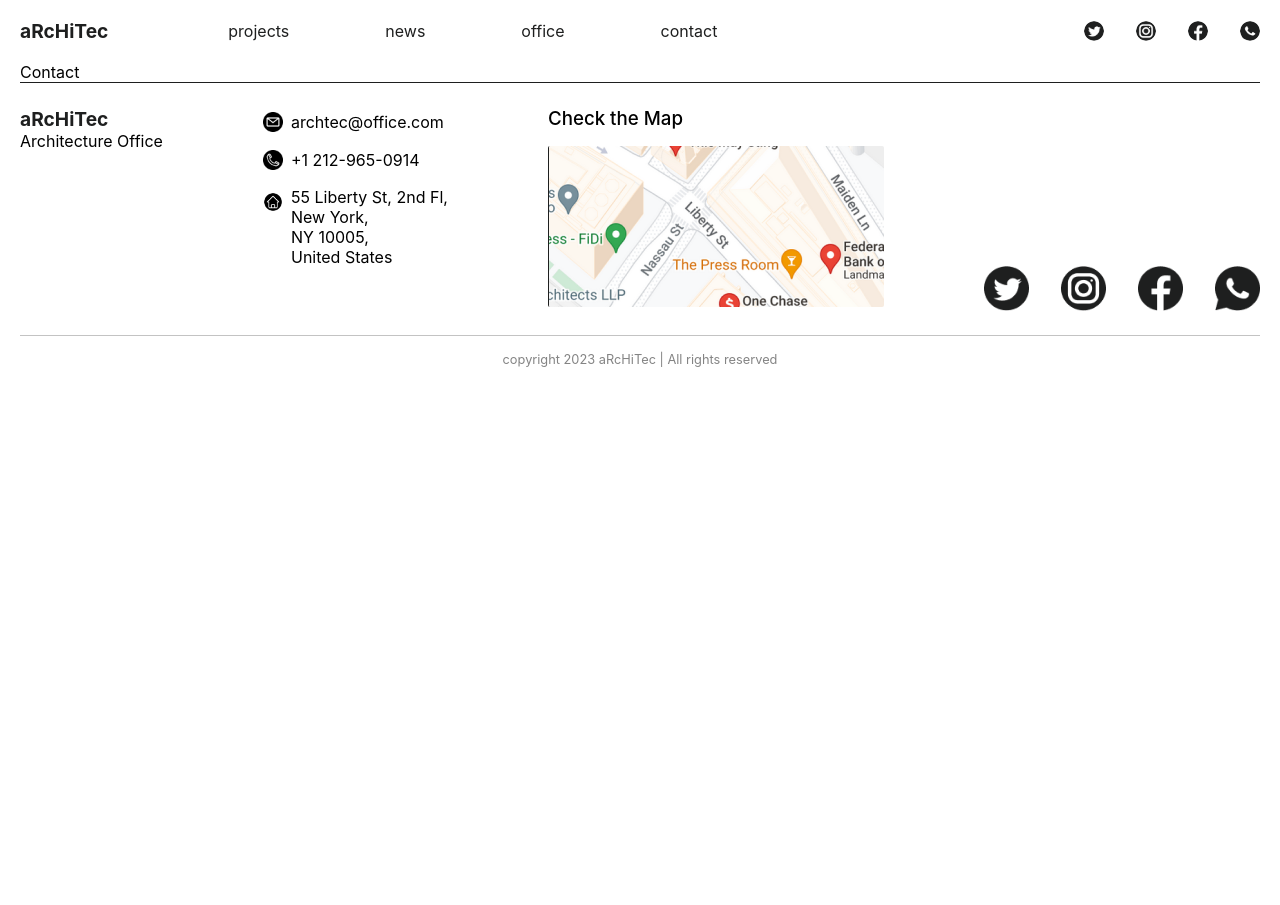
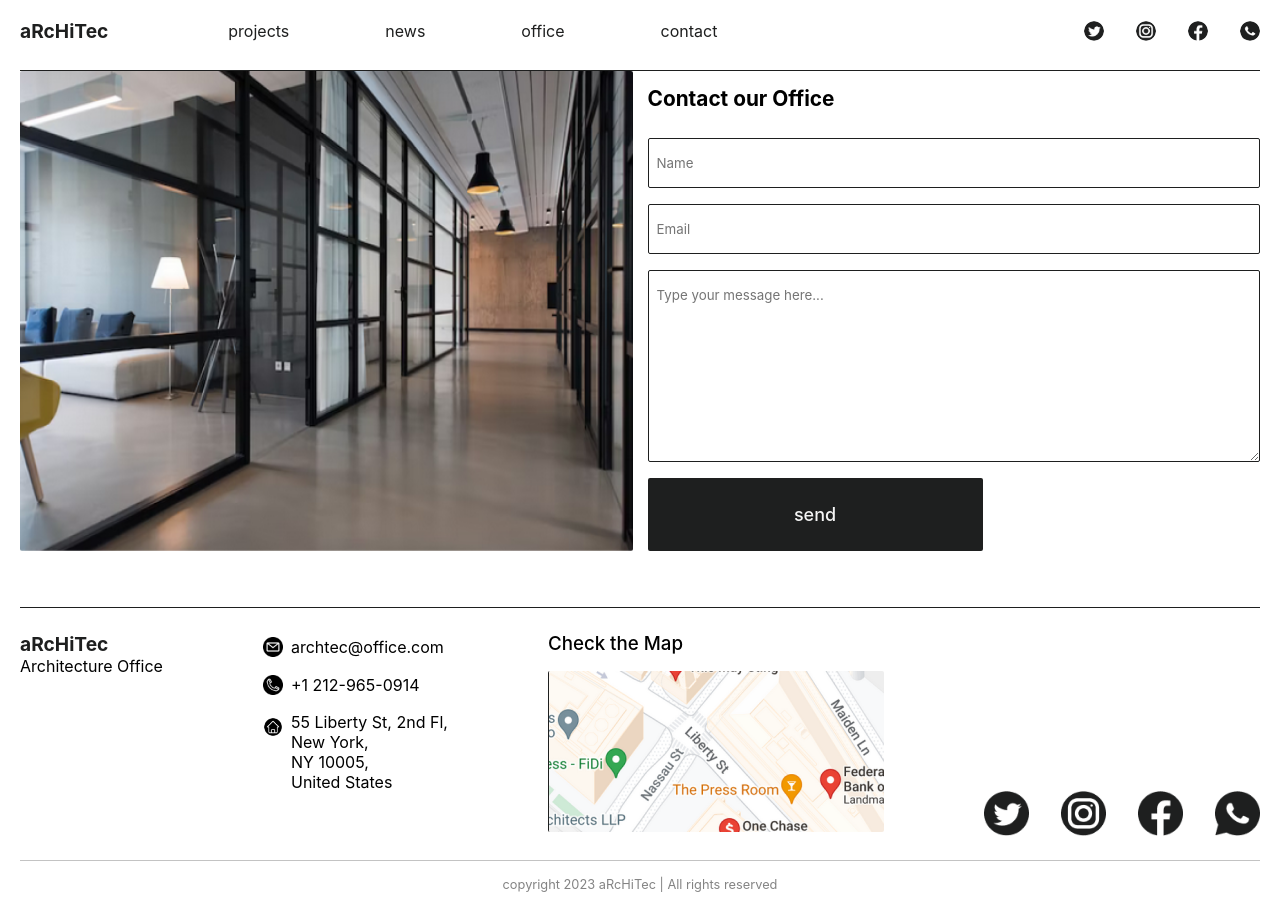
Before and after one commit to versi-on/architecture-office, a React (Create React App) app: page /contact in a window 1280 px wide. Before the commit the page ends 800 px from the top, so only its background shows below. Built offline with nearby package versions, Linux system fonts and the light colour scheme.

Commit message:
rename contact component

```diff
--- a/src/pages/Contact.jsx
+++ b/src/pages/Contact.jsx
@@ -1,5 +1,9 @@
+import ContactUs from '../components/ContactUs'
+
 export default function Contact() {
     return (
-        <div>Contact</div>
+        <div className='contact-page'>
+            <ContactUs />
+        </div>
     )
 }
--- a/src/pages/Home.jsx
+++ b/src/pages/Home.jsx
@@ -1,8 +1,8 @@
-import Contact from '../components/Contact'
 import Hero from '../components/Hero'
 import News from '../components/News'
 import Projects from '../components/Projects'
 import Concept from './Concept'
+import ContactUs from '../components/ContactUs'
 
 export default function Home() {
     return (
@@ -11,7 +11,7 @@ export default function Home() {
             <News />
             <Projects />
             <Concept />
-            <Contact />
+            <ContactUs />
         </div>
     )
 }
--- a/src/pages/Office.jsx
+++ b/src/pages/Office.jsx
@@ -1,4 +1,4 @@
-import Contact from '../components/Contact'
+import Contact from '../components/ContactUs'
 import imgOfficeBuildings from '../assets/images/img-office-buildings.png'
 import imgOffice1 from '../assets/images/img-office-1.png'
 import imgOffice2 from '../assets/images/img-office-2.png'
@@ -35,7 +35,6 @@ export default function Office() {
                 <img src={imgOffice3} alt="office" className='' />
                 <img src={imgOffice4} alt="office" className='' />
             </div>
-
             <Contact />
         </div>
     )
```
